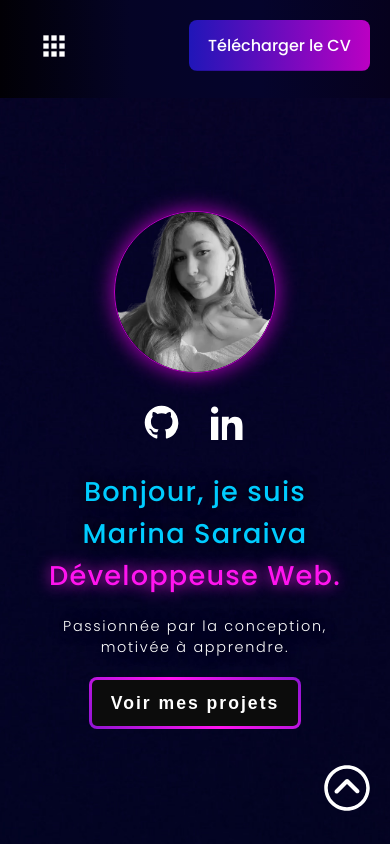
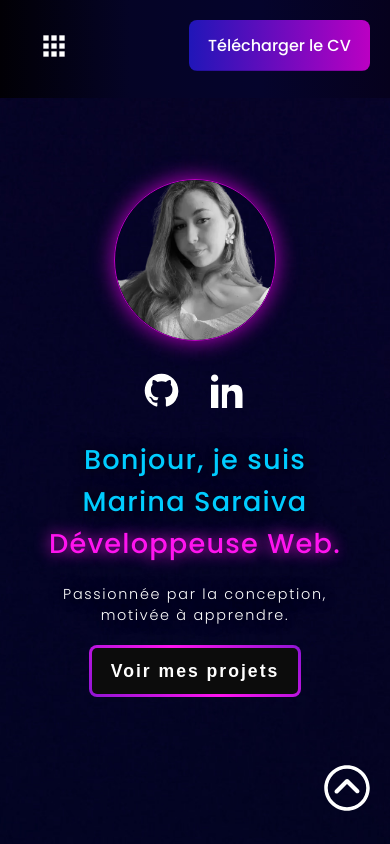
Before and after one commit to Marina-404/Portfolio, a React (Vite) app: page / in a window 390 px wide. Shown: the top 844 px of the page. Built offline with nearby package versions, Linux system fonts and the light colour scheme.

Commit message:
feat: modified

```diff
--- a/src/styles/intro.css
+++ b/src/styles/intro.css
@@ -129,7 +129,7 @@
 @media screen and (max-width: 768px) {
   .bloc-intro {
     flex-direction: column-reverse;
-    margin-top: 3rem;
+    margin-top: 1rem;
     gap: 0;
 
   }
```
